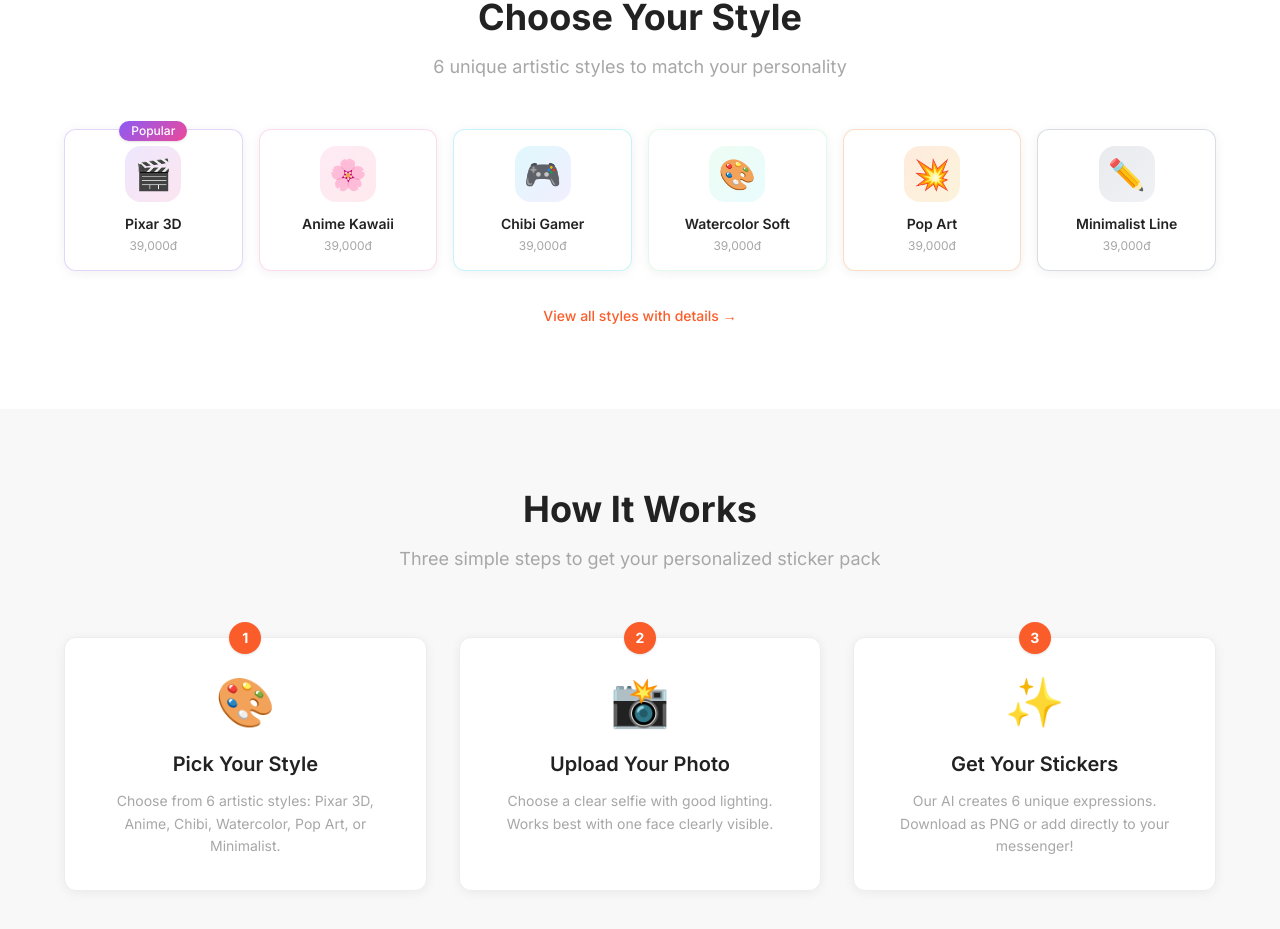
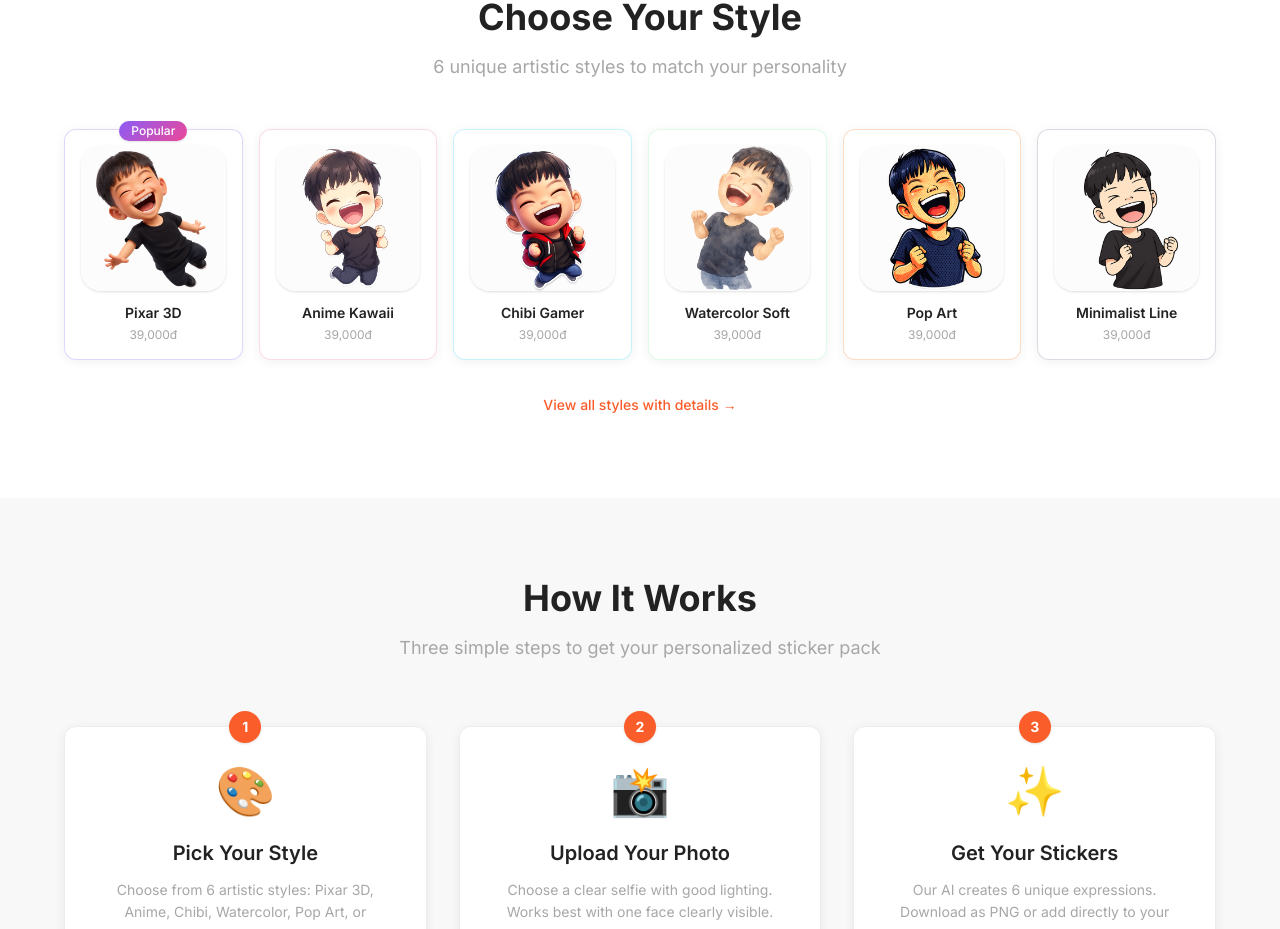
Before and after one commit to hongnv1504-svg/sticker-sell, a Next.js app: page / in a window 1280 px wide. Shown: the part 1400-2329 px from the top of the page. Built offline with nearby package versions, Linux system fonts and the light colour scheme; no server answers.

Commit message:
feat: show sample images on homepage style cards

```diff
--- a/app/page.tsx
+++ b/app/page.tsx
@@ -1,4 +1,5 @@
 import Link from 'next/link';
+import Image from 'next/image';
 import Header from '@/components/Header';
 import Footer from '@/components/Footer';
 import { STICKER_PACKS } from '@/lib/packs';
@@ -126,17 +127,31 @@ export default function Home() {
                     </div>
                   )}
                   <div
-                    className="glass-card p-4 text-center hover:-translate-y-2 transition-all duration-300 h-full"
+                    className="glass-card p-4 text-center hover:-translate-y-2 transition-all duration-300 h-full flex flex-col"
                     style={{ borderColor: `${pack.colors.primary}40` }}
                   >
+                    <div className="relative w-full aspect-square mb-3 rounded-xl overflow-hidden bg-gray-50/50 group-hover:scale-[1.03] transition-transform shadow-sm">
+                      {pack.sampleImage ? (
+                        <Image
+                          src={pack.sampleImage}
+                          alt={pack.name}
+                          fill
+                          className="object-cover"
+                          sizes="(max-width: 768px) 50vw, (max-width: 1200px) 33vw, 16vw"
+                        />
+                      ) : (
                         <div
-                      className="w-14 h-14 mx-auto rounded-2xl flex items-center justify-center text-3xl mb-3 group-hover:scale-110 transition-transform"
+                          className="w-full h-full flex items-center justify-center text-4xl"
                           style={{ background: `linear-gradient(135deg, ${pack.colors.primary}25, ${pack.colors.secondary}25)` }}
                         >
                           {pack.icon}
                         </div>
+                      )}
+                    </div>
+                    <div className="mt-auto">
                       <h3 className="font-semibold text-[#222222] text-sm mb-1">{pack.name}</h3>
                       <p className="text-xs text-[#a7a7a7]">39,000đ</p>
+                    </div>
                   </div>
                 </Link>
               ))}
```
Lines whose indentation alone changed are shown as unchanged.
